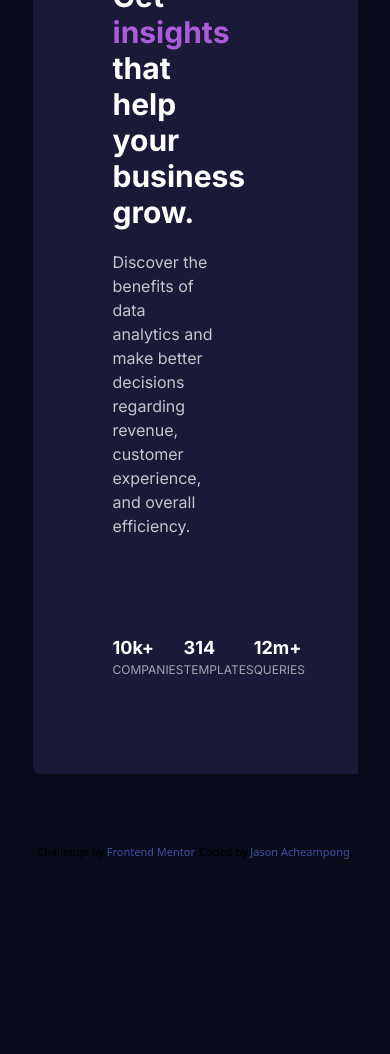
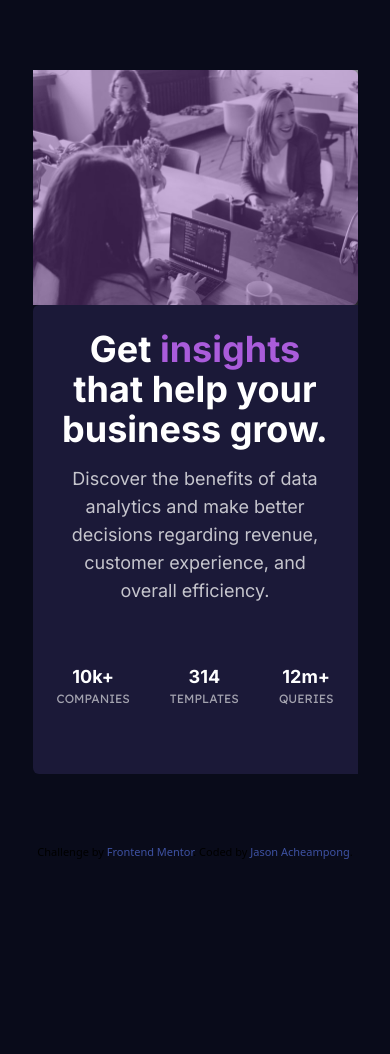
Before and after one commit to Mascerade/stats-preview-card-component, a website: page public/index.html in a window 390 px wide. After the commit the page ends 861 px from the top, so only its background shows below. Drawn offline with nearby package versions, Linux system fonts and the light colour scheme; files that its build step writes are made by us from their sources.

Commit message:
switched to using flex-grow. flex-grow is ELITE

```diff
--- a/public/index.html
+++ b/public/index.html
@@ -17,26 +17,26 @@
 <body class="h-full w-full bg-darkblue">
   <div class="h-full w-full flex">
     <div class="h-5/6 w-5/6 lg:h-1/2 lg:w-4/5 m-auto flex flex-col-reverse lg:flex-row align-middle">
-      <div class="lg:w-1/2 pt-24 pb-24 pl-20 pr-36 lg:pt-20 lg:pb-20 lg:pl-16 lg:pr-32 xl:pt-24 xl:pb-24 xl:pl-20 xl:pr-36 bg-desatblue rounded-l-md">
-        <h1 class="font-Inter font-bold text-white text-3xl mb-5 lg:text-2xl xl:text-3xl">Get <span class="text-violet">insights</span> that help your business grow.</h1>
-        <h3 class="font-Inter text-white text-opacity-75 mb-24 xs:mb-4 lg:mb-8 xl:mb-24">Discover the benefits of data analytics and make better decisions regarding revenue, customer experience, and overall efficiency.</h3>
-        <div class="h-3/5 lg:h-full w-full flex flex-row xs:flex-col lg:flex-row lg:justify-between">
+      <div class="flex flex-col h-4/6 p-6 lg:h-auto lg:w-1/2 lg:pt-24 lg:pb-20 lg:pl-20 lg:pr-28 bg-desatblue rounded-l-md">
+        <h1 class="flex-grow-0 font-Inter font-bold text-white text-center lg:text-left text-4xl lg:text-2xl xl:text-3xl mb-4 sm:mb-14 lg:mb-6">Get <span class="text-violet">insights</span> that help your business grow.</h1>
+        <h3 class="flex-grow lg:flex-grow font-Inter text-center lg:text-left text-white text-lg md:text-xl lg:text-base text-opacity-75 mb-4 lg:mb-0">Discover the benefits of data analytics and make better decisions regarding revenue, customer experience, and overall efficiency.</h3>
+        <div class="flex-grow max-h-56 lg:flex-grow-0 w-full flex flex-row xs:flex-col lg:mt-3 lg:flex-row justify-between lg:justify-between">
           <div>
-            <h2 class="text-lg font-Inter font-bold text-white xs:text-center lg:text-left">10k+</h2>
-            <p class="text-xs font-Inter text-white text-opacity-60 uppercase xs:text-center lg:text-left">Companies</p>
+            <h2 class="text-lg font-Inter font-bold text-white text-center lg:text-left">10k+</h2>
+            <p class="text-xs font-LexendDeca text-white text-opacity-60 uppercase text-center lg:text-left">Companies</p>
           </div>
           <div>
-            <h2 class="text-lg font-Inter font-bold text-white xs:text-center lg:text-left">314</h2>
-            <p class="text-xs font-Inter text-white text-opacity-60 uppercase xs:text-center lg:text-left">Templates</p>
+            <h2 class="text-lg font-Inter font-bold text-white text-center lg:text-left">314</h2>
+            <p class="text-xs font-LexendDeca text-white text-opacity-60 uppercase text-center lg:text-left">Templates</p>
           </div>
           <div>
-            <h2 class="text-lg font-Inter font-bold text-white xs:text-center text-left">12m+</h2>
-            <p class="text-xs font-Inter text-white text-opacity-60 uppercase xs:text-center lg:text-left">Queries</p>
+            <h2 class="text-lg font-Inter font-bold text-white text-center lg:text-left">12m+</h2>
+            <p class="text-xs font-LexendDeca text-white text-opacity-60 uppercase text-center lg:text-left">Queries</p>
           </div>
         </div>
       </div>
 
-      <div class="h-2/5 lg:h-full lg:w-1/2 bg-violet bg-opacity-80 rounded-r-md">
+      <div class="h-2/6 lg:h-full lg:w-1/2 bg-violet bg-opacity-80 rounded-r-md">
         <img class="hidden lg:block h-full w-full object-cover opacity-60" src="images/image-header-desktop.jpg" alt="People working together">
         <img class="lg:hidden h-full w-full object-cover opacity-60" src="images/image-header-mobile.jpg" alt="People working together">
       </div>
@@ -44,7 +44,7 @@
   </div>
   <div class="attribution">
     Challenge by <a href="https://www.frontendmentor.io?ref=challenge" target="_blank">Frontend Mentor</a>.
-    Coded by <a href="https://www.github.com/Mascerade">Jason Acheampong</a>.
+    Coded by <a href="https://www.github.com/Mascerade" target="_blank">Jason Acheampong</a>.
   </div>
 </body>
 </html>
```
